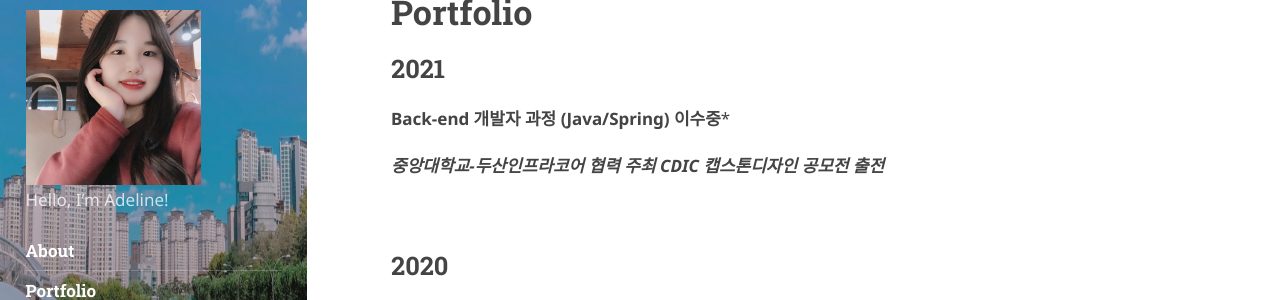
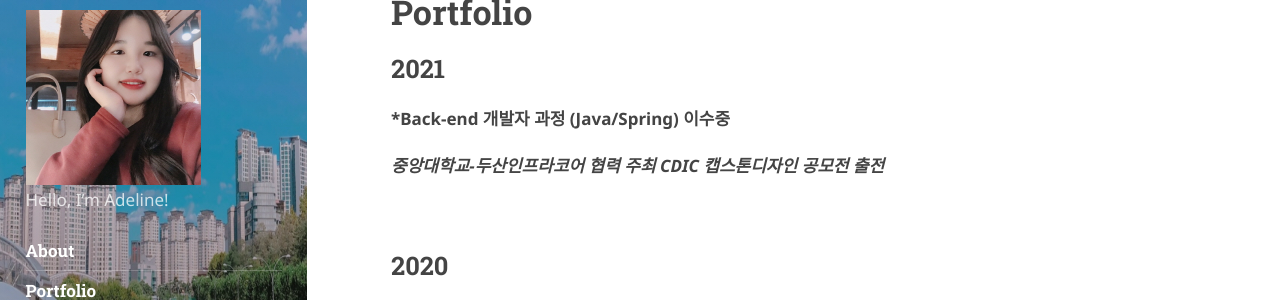
Before and after one commit to Wonji-Park/Classy, a Jekyll site: the page built from _featured_tags/Portfolio.md, in a window 1280 px wide. Shown: the part 288-588 px from the top of the page. Built offline with Jekyll 4.4.1, drawn with Linux system fonts in a browser that asks for light colours; nearby versions of some CDN libraries; some web fonts are replaced.

```diff
--- a/_featured_tags/Portfolio.md
+++ b/_featured_tags/Portfolio.md
@@ -12,7 +12,7 @@ published: true
 
 ## 2021
 
-**Back-end 개발자 과정 (Java/Spring) 이수중***
+***Back-end 개발자 과정 (Java/Spring) 이수중**
 
 ***중앙대학교-두산인프라코어 협력 주최 CDIC 캡스톤디자인 공모전 출전***
 
```
